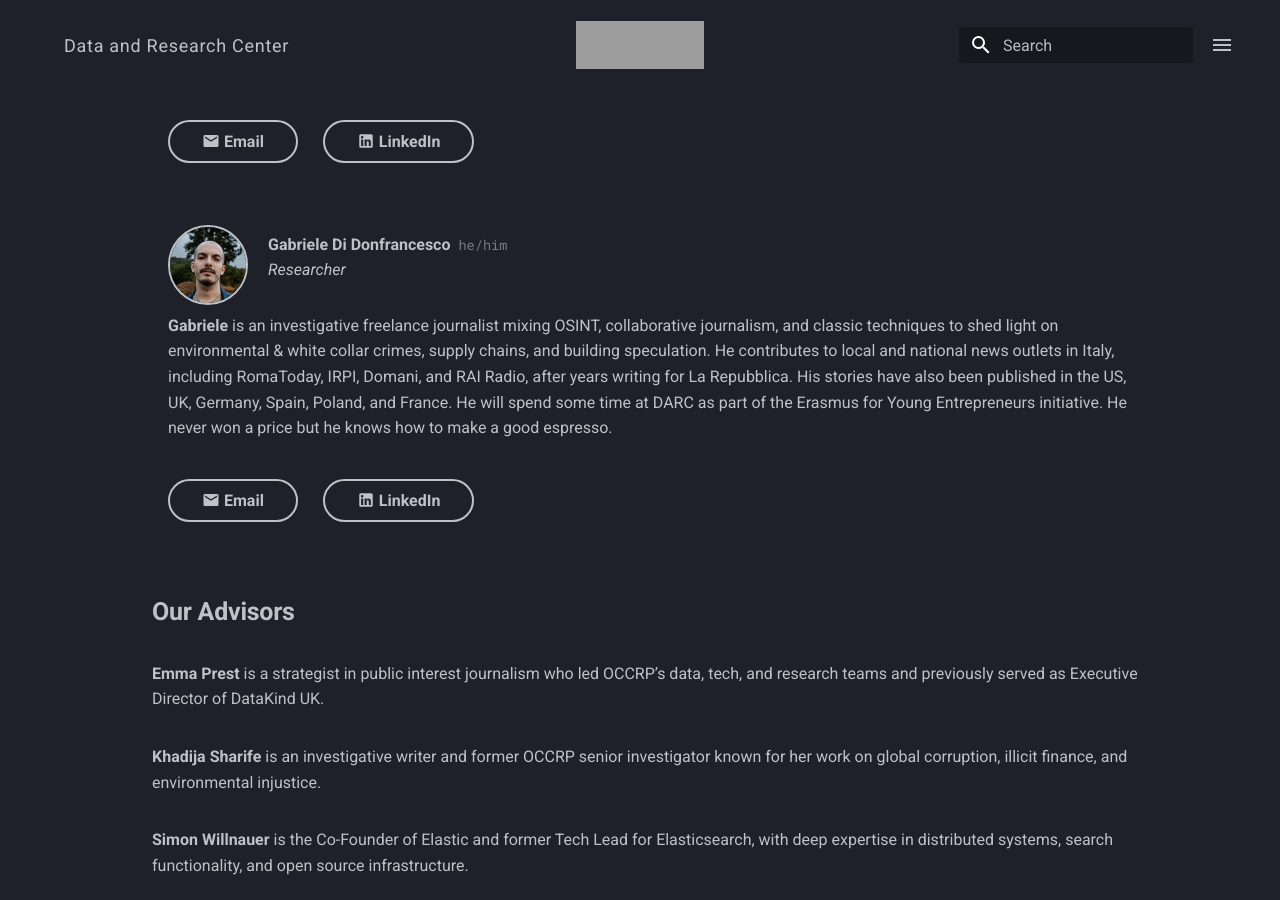
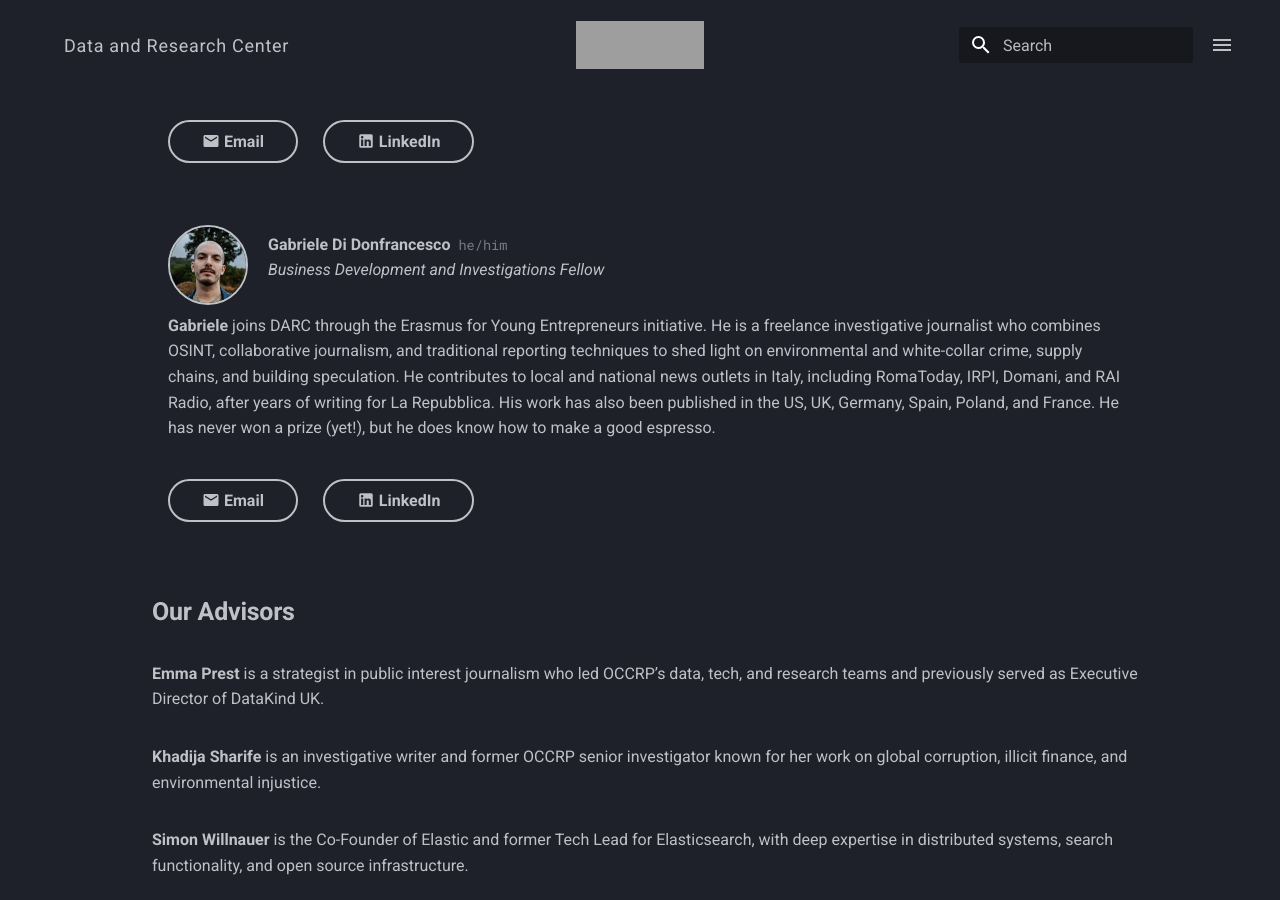
Before and after one commit to investigativedata/investigativedata.io, an MkDocs documentation site: the page built from docs/who-we-are.md, in a window 1280 px wide and 900 px high, scrolled down 2301 px. Built offline with MkDocs 1.6.1 and Material for MkDocs 9.7.7, drawn with Linux system fonts in a browser that asks for light colours; a style sheet for code colours, icons or effects is not loaded; grey boxes are pictures that could not be loaded.

Commit message:
Update who-we-are.md

```diff
--- a/docs/who-we-are.md
+++ b/docs/who-we-are.md
@@ -84,9 +84,9 @@ With our core team and trusted network of collaborators, we can easily scale to
 
     __Gabriele Di Donfrancesco__ `he/him`{.muted}
 
-    *Researcher*
+    *Business Development and Investigations Fellow*
 
-    **Gabriele** is an investigative freelance journalist mixing OSINT, collaborative journalism, and classic techniques to shed light on environmental & white collar crimes, supply chains, and building speculation. He contributes to local and national news outlets in Italy, including RomaToday, IRPI, Domani, and RAI Radio, after years writing for La Repubblica. His stories have also been published in the US, UK, Germany, Spain, Poland, and France. He will spend some time at DARC as part of the Erasmus for Young Entrepreneurs initiative. He never won a price but he knows how to make a good espresso.
+    **Gabriele** joins DARC through the Erasmus for Young Entrepreneurs initiative. He is a freelance investigative journalist who combines OSINT, collaborative journalism, and traditional reporting techniques to shed light on environmental and white-collar crime, supply chains, and building speculation. He contributes to local and national news outlets in Italy, including RomaToday, IRPI, Domani, and RAI Radio, after years of writing for La Repubblica. His work has also been published in the US, UK, Germany, Spain, Poland, and France. He has never won a prize (yet!), but he does know how to make a good espresso.
 
     [:material-email: Email](mailto:gabriele@dataresearchcenter.org){.btn}
     [:material-linkedin: LinkedIn](https://www.linkedin.com/in/gabriele-di-donfrancesco-645036319/){.btn}
```
